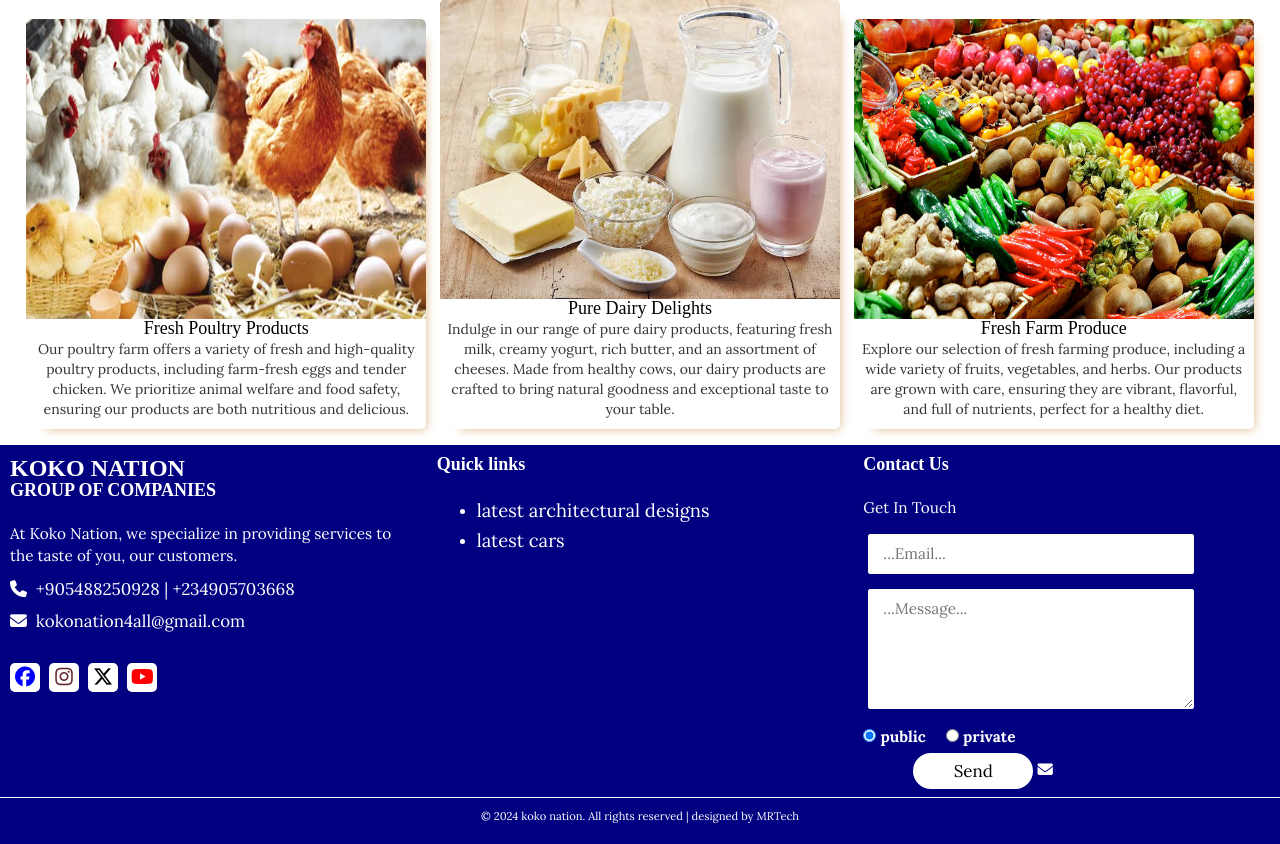
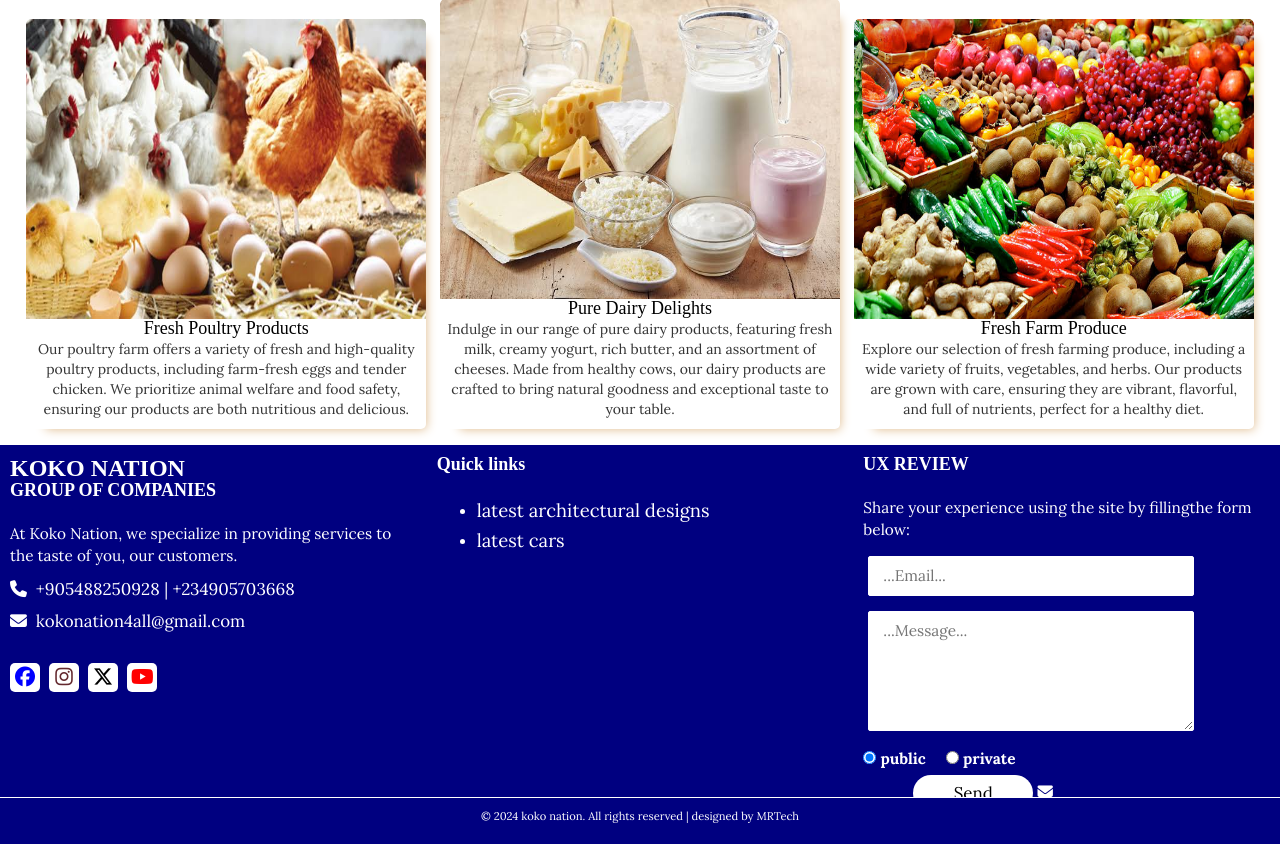
Before and after one commit to ChegeMicheal/kokonations, a Flask app: page /agriculture in a window 1280 px wide. Shown: the part 134-978 px from the top of the page. Run offline with Flask 3, Linux system fonts and the light colour scheme; some libraries are stand-ins or nearby versions.

Commit message:
Update base.html

```diff
--- a/website/templates/base.html
+++ b/website/templates/base.html
@@ -111,8 +111,8 @@
     </div>
 
     <div class="footer-section contact-form">
-       <h4>Contact Us</h4><br>
-       <p>Get In Touch
+       <h4>UX REVIEW</h4><br>
+       <p>Share your experience using the site by fillingthe form below: </p>
         <form action="/send_messages" method="post">
          <input type="email" name="email"   placeholder="...Email..." class="text-input contact-input" required>
          <textarea name="message" cols="30" rows="5" placeholder="...Message..." class="text-input contact-input" required></textarea>
```
